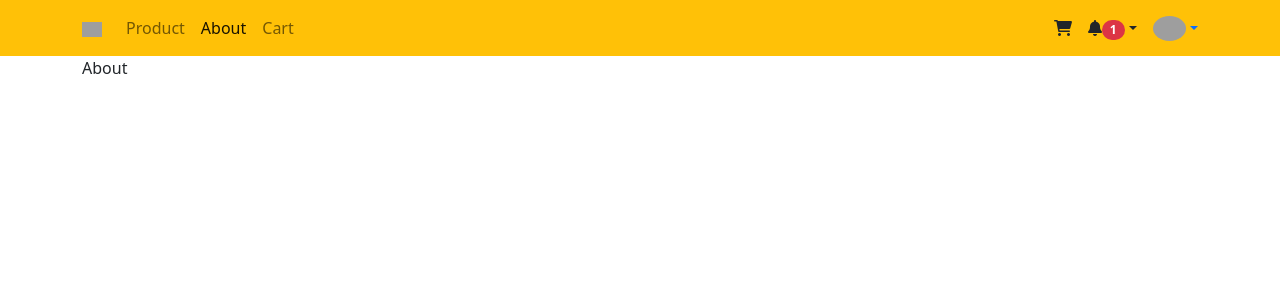
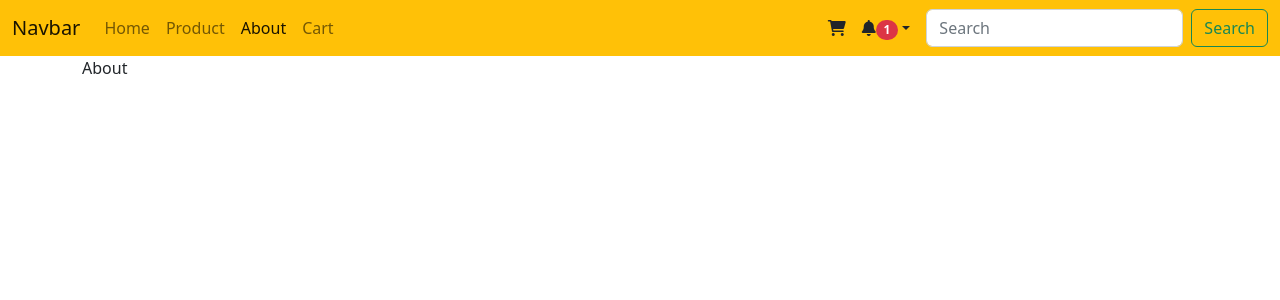
Before and after one commit to lazminutes/TerraFresh, a React (Vite) app: page /about in a window 1280 px wide. Shown: the top 300 px of the page. Built offline with nearby package versions, Linux system fonts and the light colour scheme; grey boxes are pictures that could not be loaded.

Commit message:
navbar update

```diff
--- a/src/components/Navbar.jsx
+++ b/src/components/Navbar.jsx
@@ -3,40 +3,28 @@ import { Link, NavLink } from "react-router-dom";
 export default function Navbar() {
   return (
     <>
-      {/* Navbar */}
-      <nav className="navbar navbar-expand-lg navbar-light bg-warning">
-        {/* Container wrapper */}
-        <div className="container">
-          {/* Toggle button */}
-          <button
-            className="navbar-toggler"
-            type="button"
-            data-mdb-toggle="collapse"
-            data-mdb-target="#navbarSupportedContent"
-            aria-controls="navbarSupportedContent"
-            aria-expanded="false"
-            aria-label="Toggle navigation"
-          >
-            <i className="fas fa-bars" />
+     <nav class="navbar navbar-expand-lg bg-warning">
+  <div class="container-fluid">
+    <a class="navbar-brand" href="#">Navbar</a>
+    <button class="navbar-toggler" type="button" data-bs-toggle="collapse" data-bs-target="#navbarSupportedContent" aria-controls="navbarSupportedContent" aria-expanded="false" aria-label="Toggle navigation">
+      <span class="navbar-toggler-icon"></span>
     </button>
-          {/* Collapsible wrapper */}
-          <div className="collapse navbar-collapse" id="navbarSupportedContent">
-            {/* Navbar brand */}
-            <NavLink className="navbar-brand mt-2 mt-lg-0" to="/">
-              <img
-                src="https://mdbcdn.b-cdn.net/img/logo/mdb-transaprent-noshadows.webp"
-                height={15}
-                alt="MDB Logo"
-                loading="lazy"
-              />
+    <div class="collapse navbar-collapse" id="navbarSupportedContent">
+      <ul class="navbar-nav me-auto mb-2 mb-lg-0">
+        <li class="nav-item">
+        <li className="nav-item">
+        <NavLink className="nav-link" to="/">
+          Home
         </NavLink>
-            {/* Left links */}
-            <ul className="navbar-nav me-auto mb-2 mb-lg-0">
+      </li>
+        </li>
+
         <li className="nav-item">
         <NavLink className="nav-link" to="/product">
           Product
         </NavLink>
       </li>
+
       <li className="nav-item">
         <NavLink className="nav-link" to="/about">
           About
@@ -48,17 +36,9 @@ export default function Navbar() {
         </NavLink>
       </li>
       </ul>
-            {/* Left links */}
-          </div>
-          {/* Collapsible wrapper */}
-          {/* Right elements */}
-          <div className="d-flex align-items-center">
-            {/* Icon */}
       <a className="text-reset me-3" to="#">
       <i className="fas fa-shopping-cart" />
     </a>
-            {/* Notifications */}
-            <div className="dropdown">
       <a
         className="text-reset me-3 dropdown-toggle hidden-arrow"
         to="#"
@@ -72,72 +52,13 @@ export default function Navbar() {
           1
         </span>
       </a>
-              <ul
-                className="dropdown-menu dropdown-menu-end"
-                aria-labelledby="navbarDropdownMenuLink"
-              >
-                <li>
-                  <a className="dropdown-item" to="#">
-                    Some news
-                  </a>
-                </li>
-                <li>
-                  <a className="dropdown-item" to="#">
-                    Another news
-                  </a>
-                </li>
-                <li>
-                  <a className="dropdown-item" to="#">
-                    Something else here
-                  </a>
-                </li>
-              </ul>
-            </div>
-            {/* Avatar */}
-            <div className="dropdown">
-              <a
-                className="dropdown-toggle d-flex align-items-center hidden-arrow"
-                to="#"
-                id="navbarDropdownMenuAvatar"
-                role="button"
-                data-mdb-toggle="dropdown"
-                aria-expanded="false"
-              >
-                <img
-                  src="https://mdbcdn.b-cdn.net/img/new/avatars/2.webp"
-                  className="rounded-circle"
-                  height={25}
-                  alt="Black and White Portrait of a Man"
-                  loading="lazy"
-                />
-              </a>
-              <ul
-                className="dropdown-menu dropdown-menu-end"
-                aria-labelledby="navbarDropdownMenuAvatar"
-              >
-                <li>
-                  <a className="dropdown-item" to="#">
-                    My profile
-                  </a>
-                </li>
-                <li>
-                  <a className="dropdown-item" to="#">
-                    Settings
-                  </a>
-                </li>
-                <li>
-                  <a className="dropdown-item" to="#">
-                    Logout
-                  </a>
-                </li>
-              </ul>
+      <form class="d-flex" role="search">
+        <input class="form-control me-2" type="search" placeholder="Search" aria-label="Search" />
+        <button class="btn btn-outline-success" type="submit" >Search</button>
+      </form>
     </div>
   </div>
-          {/* Right elements */}
-        </div>
-        {/* Container wrapper */}
 </nav>
-      {/* Navbar */}
     </>
 
   )
```
Also changed, not shown: 1 other file (tests, documents, lock files or other folders). Lines whose indentation alone changed are shown as unchanged.
